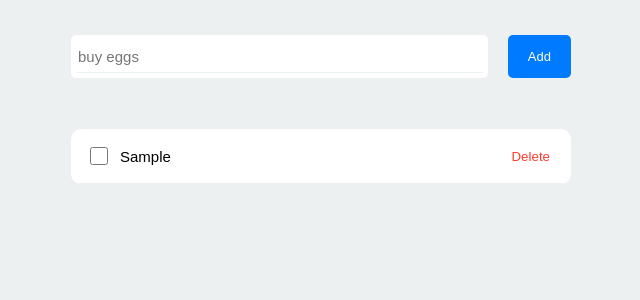
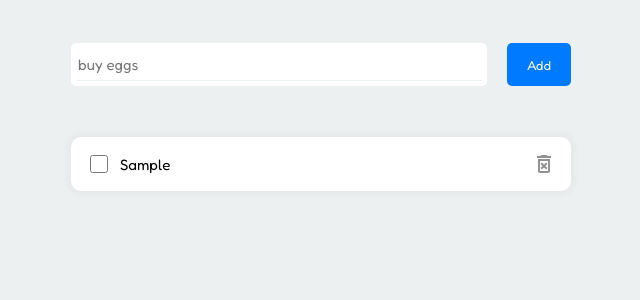
Before and after one commit to FranzBos/todoapp, a React (Create React App) app: page / in a window 1280 px wide. Both pictures are taken after typing "Sample" into the empty fields and a click on the button "Add". Shown: the top 300 px of the page, without its empty margins (319-959 px from the left). Built offline with nearby package versions, Linux system fonts and the light colour scheme.

Commit message:
edits styles

```diff
--- a/package.json
+++ b/package.json
@@ -3,12 +3,15 @@
   "version": "0.1.0",
   "private": true,
   "dependencies": {
+    "@emotion/react": "^11.8.2",
+    "@emotion/styled": "^11.8.1",
+    "@mui/icons-material": "^5.5.0",
     "@testing-library/jest-dom": "^5.16.2",
     "@testing-library/react": "^12.1.3",
     "@testing-library/user-event": "^13.5.0",
     "react": "^17.0.2",
     "react-dom": "^17.0.2",
-    "react-scripts": "5.0.0",
+    "react-scripts": "^2.1.3",
     "web-vitals": "^2.1.4"
   },
   "scripts": {
--- a/src/components/App.jsx
+++ b/src/components/App.jsx
@@ -1,4 +1,4 @@
-import { useState } from "react";
+import React, { useState } from "react";
 import TodoForm from "./TodoForm";
 import TodoList from "./TodoList";
 import { useEffect } from "react";
--- a/src/components/Todo.jsx
+++ b/src/components/Todo.jsx
@@ -1,5 +1,6 @@
 import React from "react";
 import "../styles/todo.css";
+import DeleteForeverOutlinedIcon from '@mui/icons-material/DeleteForeverOutlined';
 
 function Todo({ todo, deleteTodo, toggleDone, updateTodo }) {
 
@@ -33,9 +34,7 @@ function Todo({ todo, deleteTodo, toggleDone, updateTodo }) {
           onChange={onTitleEdited}
         />
       </li>
-      <button className="deleteButton" onClick={onDeleteClicked}>
-        Delete
-      </button>
+      <DeleteForeverOutlinedIcon className="deleteIcon" onClick={onDeleteClicked}/>
     </div>
   );
 
--- a/src/styles/index.css
+++ b/src/styles/index.css
@@ -1,10 +1,10 @@
+@import url('https://fonts.googleapis.com/css2?family=Fredoka:wght@300;400&display=swap');
+
+input, button {
+  font-family: "Fredoka";
+}
+
 body {
-  margin: 0;
-  font-family: -apple-system, BlinkMacSystemFont, 'Segoe UI', 'Roboto', 'Oxygen',
-    'Ubuntu', 'Cantarell', 'Fira Sans', 'Droid Sans', 'Helvetica Neue',
-    sans-serif;
-  -webkit-font-smoothing: antialiased;
-  -moz-osx-font-smoothing: grayscale;
   display: flex;
   flex-direction: column;
   align-items: center;
--- a/src/styles/todo.css
+++ b/src/styles/todo.css
@@ -2,7 +2,6 @@
   display: flex;
   align-items: center;
   padding: 15px;
-    border-bottom: 1px solid #ecf0f1;
 }
 
 .doneContainer {
@@ -13,17 +12,7 @@
   margin-right: 10px;
   width: 18px;
   height: 18px;
-}
-
-.deleteButton {
-    margin-left: 10px;
-    color: #FF3B30;
-    border: none;
-    background-color: transparent;
-}
-
-.deleteButton:active {
-    color: #c22b23;
+  cursor: pointer;
 }
 
 .item {
@@ -41,3 +30,16 @@
 .doneItemLabel {
   text-decoration: line-through;
 }
+
+.deleteIcon {
+  color: #929292;
+  cursor: pointer;
+}
+
+.deleteIcon:active {
+  color: #c22b23;
+}
+
+.deleteIcon:hover {
+  color: #ff6e6e;
+}
--- a/src/styles/todoForm.css
+++ b/src/styles/todoForm.css
@@ -30,6 +30,12 @@
     padding-left: 20px;
     padding-right: 20px;
     font-size: 13px;
+    cursor: pointer;
+}
+
+.submitButton:hover {
+    -webkit-box-shadow: 0px 0px 15px 0px rgba(0,123,255,0.7);
+    box-shadow: 0px 0px 15px 0px rgba(0,123,255,0.7);
 }
 
 .submitButton:active {
--- a/src/styles/todoList.css
+++ b/src/styles/todoList.css
@@ -4,4 +4,6 @@
     background-color: white;
     border-radius: 10px;
     overflow: hidden;
+    -webkit-box-shadow: 0px 0px 5px 5px rgba(0, 0, 0, 0.025);
+    box-shadow: 0px 0px 5px 5px rgba(0,0,0,0.025);
 }
```
Also changed, not shown: 1 other file (tests, documents, lock files or other folders). Lines whose indentation alone changed are shown as unchanged.
